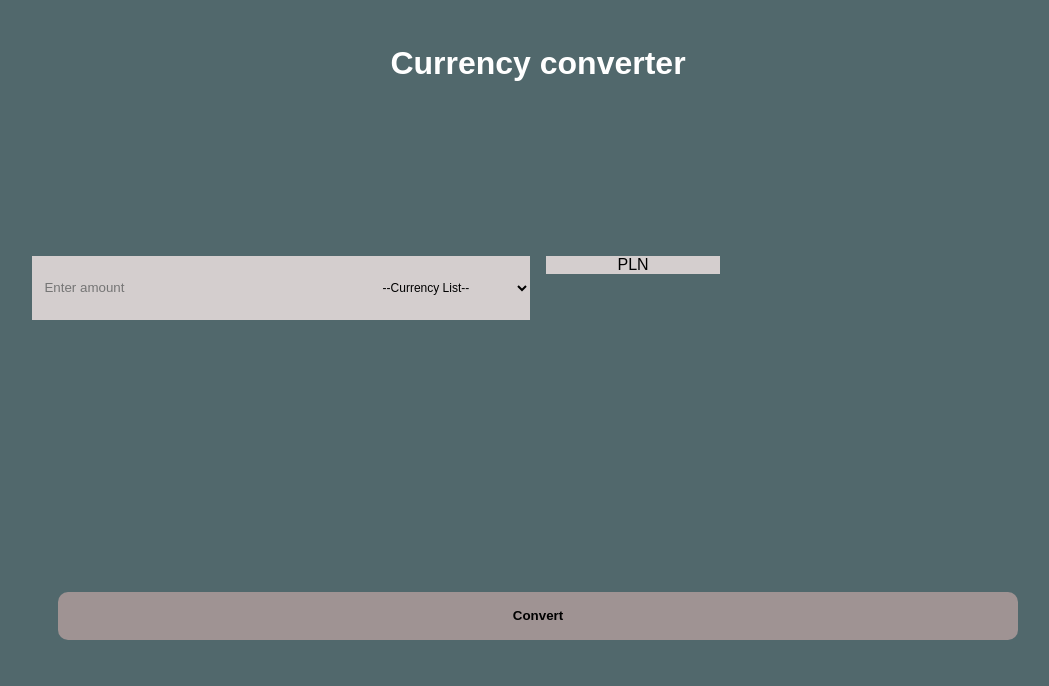
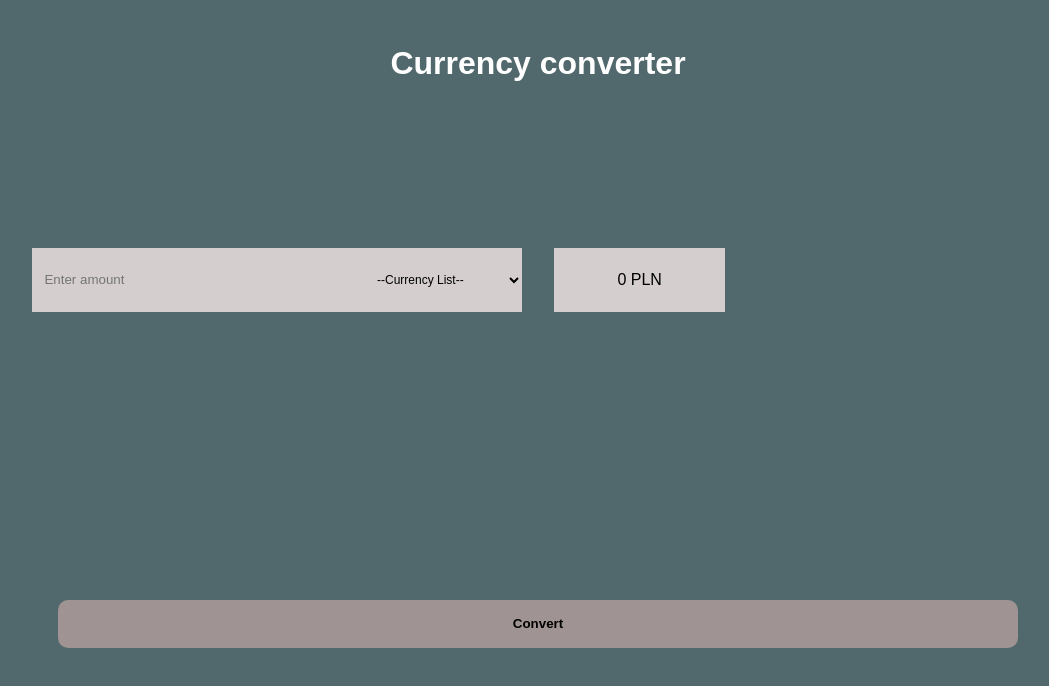
Before and after one commit to alaWilliams/currencyConverter-react, a React (Create React App) app: page / in a window 1280 px wide. Shown: the top 686 px of the page, without its empty margins (102-1151 px from the left). Built offline with nearby package versions, Linux system fonts and the light colour scheme; no server answers; the HTML template or start-up script is replaced by a standard one.

Commit message:
onClick event

```diff
--- a/src/App.js
+++ b/src/App.js
@@ -4,25 +4,24 @@ import { useState, useEffect } from 'react';
 import ForeignCurrency from './components/ForeignCurrency'
 import DomesticCurrency from './components/DomesticCurrency'
 import fetchCurrencies from './services/fetchCurrencies';
-import countPln from './utils/countPln'
 
 function App() {
-  const [inputValue, setInputValue] = useState(0)
-  const [selectValue, setSelectValue] = useState('USD')
-  const [rate, setRate] = useState('')
-
+  const [inputValue, setInputValue] = useState(0);
+  const [selectValue, setSelectValue] = useState('USD');
+  const [rate, setRate] = useState('');
+  const [result, setResult] = useState(0);
   useEffect(() => {
     fetchCurrencies()
       .then(data => {
         const mid = data[0].rates.find(element => element.code === selectValue).mid;
-        const converted = countPln(mid, inputValue);
         setRate(mid);
-        console.log(converted);
-        console.log(data)
-        return converted
       })
   }, [selectValue]
   );
+
+  const calculate = () => {
+    setResult((rate * inputValue).toFixed(2));
+  }
 
   return (
     <>
@@ -30,8 +29,8 @@ function App() {
       <div className="container">
         <div className="grid-container">
           <ForeignCurrency setInputValue={setInputValue}  setSelectValue={setSelectValue}/>
-          <DomesticCurrency setRate={setRate}/>
-          <Button />
+          <DomesticCurrency result={result}/>
+          <Button onClick={calculate}/>
         </div>
       </div>
     </>
--- a/src/components/Button.js
+++ b/src/components/Button.js
@@ -1,11 +1,8 @@
-const Button = () => {
+const Button = ({ onClick }) => {
 
-  const calculate = () => {
-    console.log(2)
-  }
   return (
     <div className="button-wrapper">
-      <button onClick={calculate} className="btn" id="btn">Convert</button>
+      <button onClick={onClick} className="btn" id="btn">Convert</button>
     </div>
   )
 }
--- a/src/components/DomesticCurrency.js
+++ b/src/components/DomesticCurrency.js
@@ -1,10 +1,10 @@
-const DomesticCurrency = () => {
+const DomesticCurrency = ({result}) => {
   return (
     <>
       <section className="domestic-section">
         <div className="wrapper">
 
-          <div className="pln-name">PLN</div>
+          <div className="pln-name">{result} PLN</div>
         </div>
       </section>
     </>
--- a/src/components/ForeignCurrency.js
+++ b/src/components/ForeignCurrency.js
@@ -5,7 +5,7 @@ const ForeignCurrency = ({setInputValue, setSelectValue}) => {
       <div className="wrapper">
         <form className="form">
           <div className="input">
-            <input onInput={(event) => setInputValue(event.target.value)} type="number" className="input-value" placeholder="Enter amount" />
+            <input onInput={(event) => setInputValue(Number(event.target.value))} type="number" className="input-value" placeholder="Enter amount" />
           </div>
           <select onChange={(event) => setSelectValue(event.target.value)} className="currency currencies" id="currency">
             <option value="">--Currency List--</option>
--- a/src/index.css
+++ b/src/index.css
@@ -27,7 +27,7 @@ body {
 
 .wrapper {
   display: flex;
-  width: 100%
+  width: 100%;
 }
 .btn {
   width: 95%;
@@ -68,6 +68,7 @@ body {
   width: 20%;
   background-color: hsl(0, 6%, 82%);
   border: none;
+  height: 4rem;
 }
 
 
@@ -105,7 +106,7 @@ body {
     grid-template-areas:
     "foreign-section domestic-section "
     "button button";
-    grid-gap: 1rem;
+    grid-gap: 2rem;
     width: 80%;
   }
 
@@ -114,7 +115,8 @@ body {
   }
 
   .domestic-section {
-    grid-area: domestic-section
+    grid-area: domestic-section;
+
   }
 
   .foreign-section {
--- a/src/utils/countPln.js
+++ /dev/null
@@ -1,6 +0,0 @@
-const countPln = (firstCurrency, secondCurrency) => {
-  const count = firstCurrency * secondCurrency;
-  return count.toFixed(2) * 1;
-}
-
-export default countPln
```
